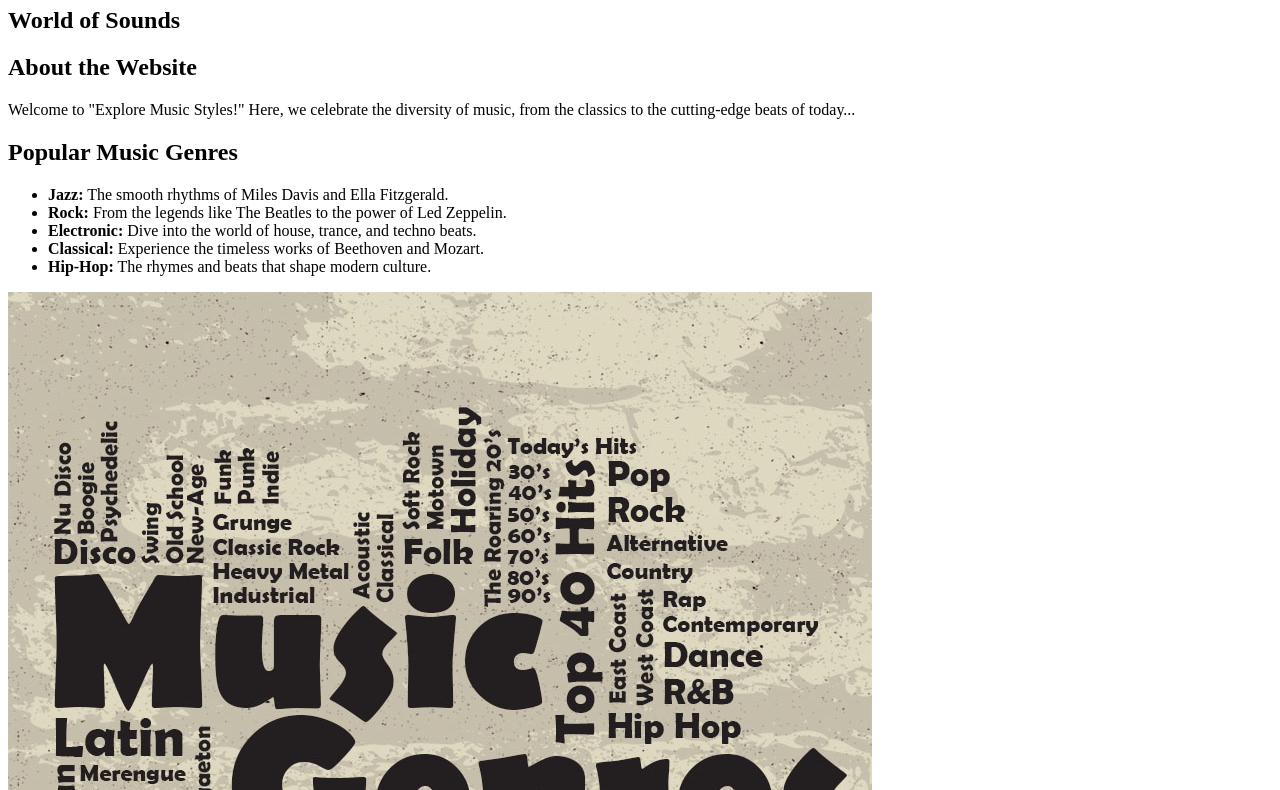
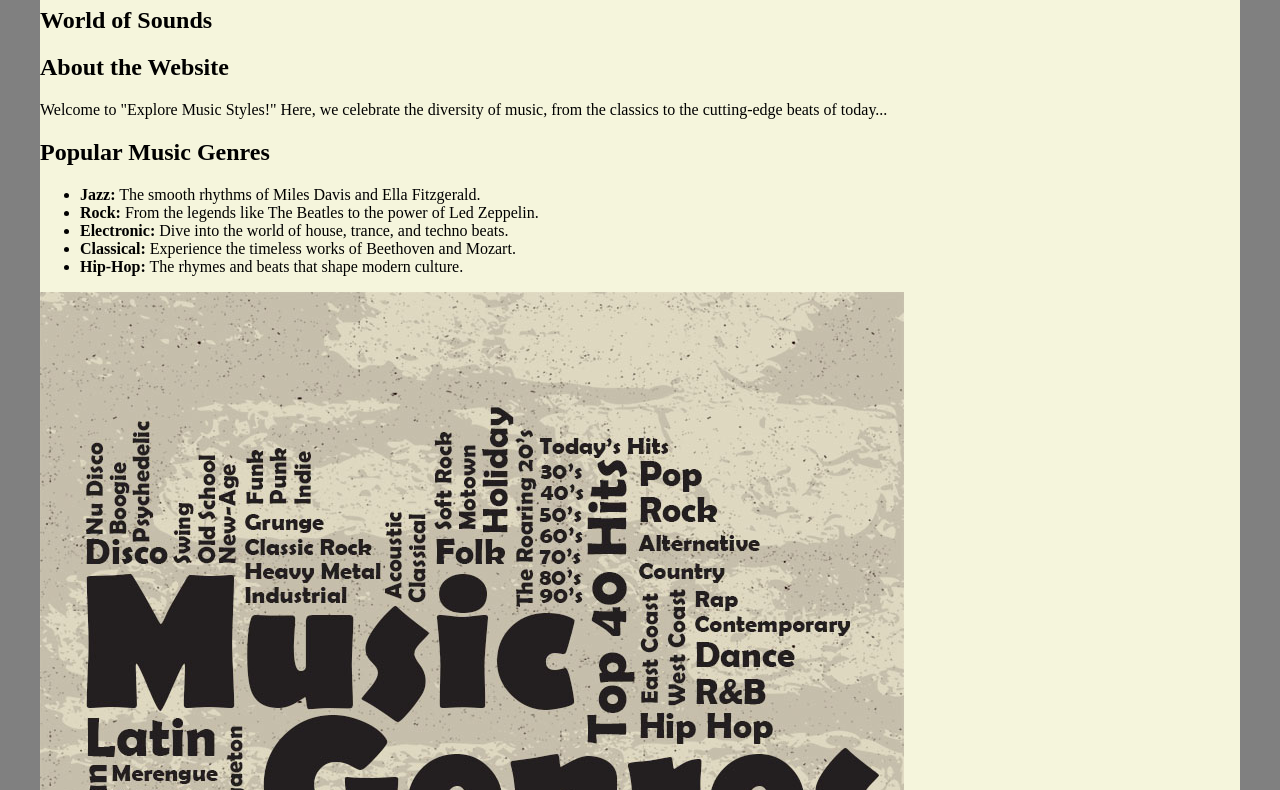
Before and after one commit to AnnDenysenko/Front-end-Basic, a plain HTML site: page Lesson_2/index.html in a window 1280 px wide. Shown: the part 73-863 px from the top of the page. Drawn offline with Linux system fonts and the light colour scheme.

Commit message:
Updated Task 3

```diff
--- a/Lesson_2/index.html
+++ b/Lesson_2/index.html
@@ -5,7 +5,9 @@
     <meta name="viewport" content="width=device-width, initial-scale=1.0">
     <title>Explore Music Styles</title>
 </head>
-<body>
+<body style = "background: grey;">
+    <div style = "width: 1200px; margin: 0 auto; background: beige">
+
     <h1>Explore Music Styles</h1>
     <h2>World of Sounds</h2>
     <div class="section">
@@ -34,6 +36,7 @@
             <li>Join online communities to share and discover music.</li>
         </ul>
     </div>
+</div>
 
     <div class="footer">
         <p>© 2024 Explore Music Styles </p>
```
Also changed, not shown: Lesson_3/email.html (added, +11 -0 lines), Lesson_3/images/Base.png (added), Lesson_3/images/Two columns.png (added), 2 other files.
